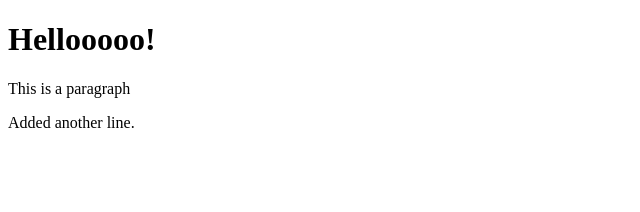
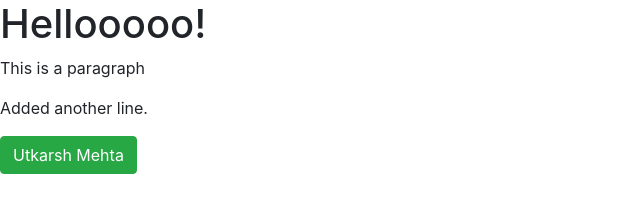
Before and after one commit to utkarshmehta/umehta.githhub.io, a website: page index.html in a window 1280 px wide. Shown: the whole page, without its empty margins (0-640 px from the left). Drawn offline with nearby package versions, Linux system fonts and the light colour scheme.

Commit message:
Add bootstrap and Jquery

```diff
--- a/index.html
+++ b/index.html
@@ -4,11 +4,13 @@
     <meta charset="UTF-8" />
     <meta http-equiv="X-UA-Compatible" content="IE=edge" />
     <meta name="viewport" content="width=device-width, initial-scale=1.0" />
+    <link rel="stylesheet" href="node_modules/bootstrap/dist/css/bootstrap.min.css">
     <title>This is a Header</title>
   </head>
   <body>
     <h1>Hellooooo!</h1>
     <p>This is a paragraph</p>
     <p>Added another line.</p>
+    <button class="btn btn-success">Utkarsh Mehta</button>
   </body>
 </html>
```
Also changed, not shown: package.json (+7 -2 lines), 1 other file.
